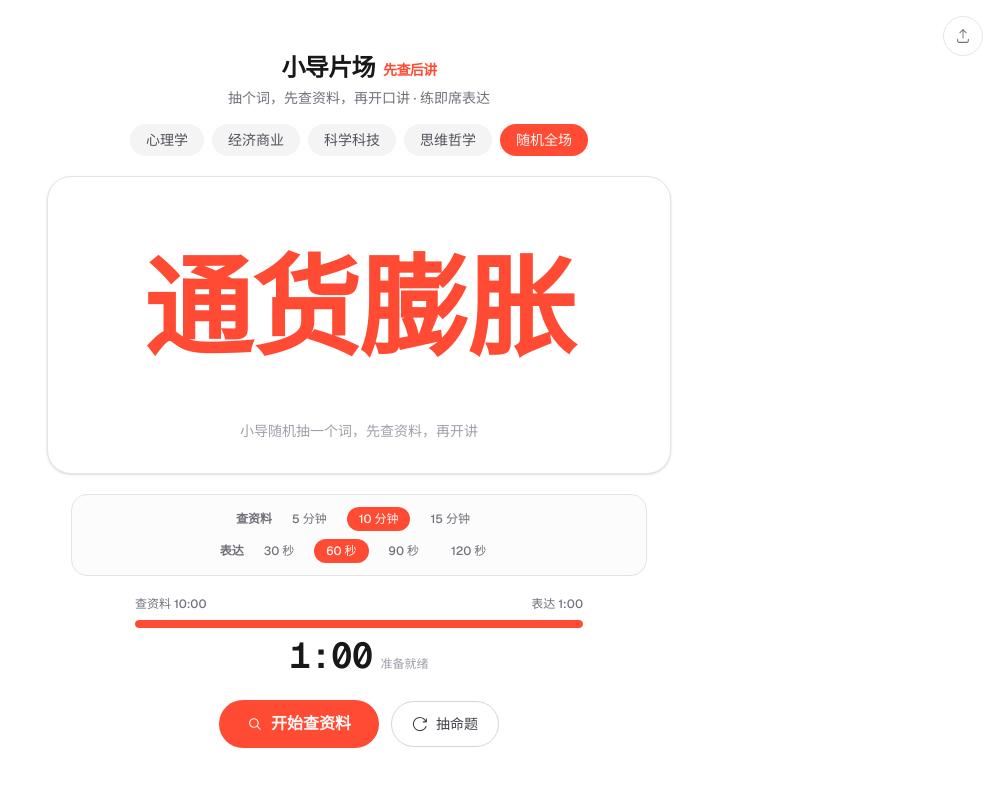
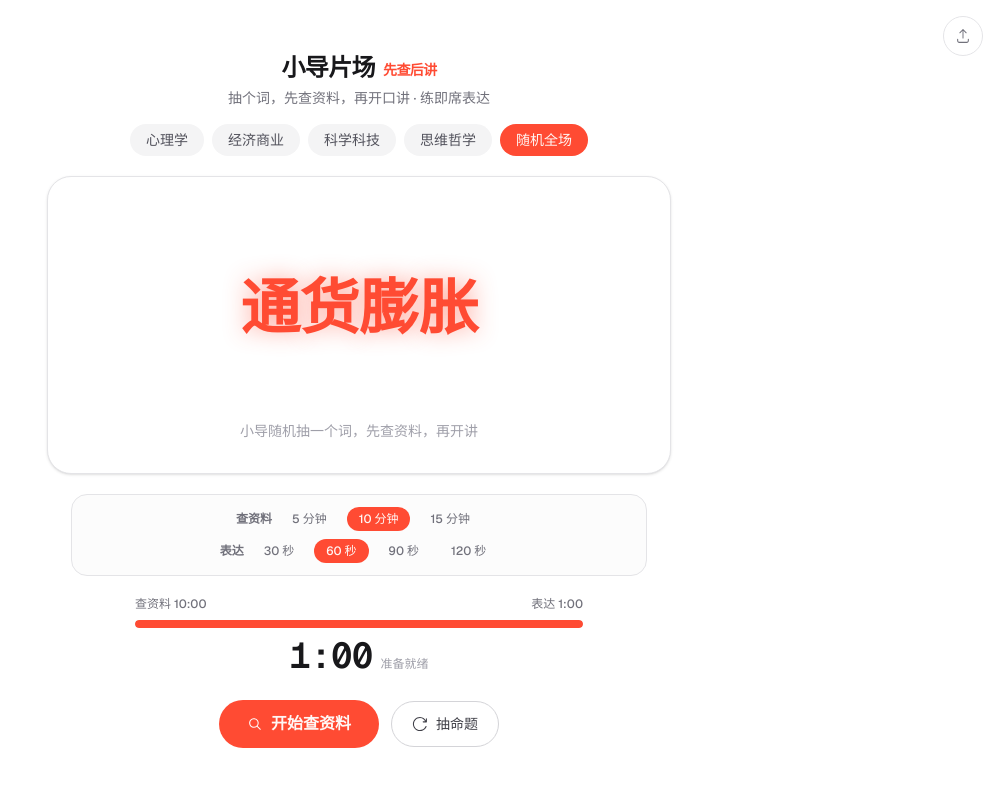
Before and after one commit to makeagreatcoup/xiaodao-speak, a Next.js app: page / in a window 1280 px wide. Shown: the top 786 px of the page, without its empty margins (281-1280 px from the left). Built offline with nearby package versions, Linux system fonts and the light colour scheme.

Commit message:
fix: 恢复老虎机滚动轮盘（无模糊/无回弹放大）、缩小字号并支持两行长词

```diff
--- a/app/globals.css
+++ b/app/globals.css
@@ -22,29 +22,71 @@ body {
   text-rendering: optimizeLegibility;
 }
 
-/* 抽题词：直接显示，无滚动 / 无模糊 / 无回弹放大，只做极轻淡入 */
+/* 抽题轮盘（老虎机式滚动，无模糊 / 无回弹放大） */
 .reel-window {
+  position: relative;
+  height: 200px; /* 与 PromptStage 的 REEL_ROW 一致 */
+  overflow: hidden;
   display: flex;
   align-items: center;
   justify-content: center;
-  min-height: 200px;
 }
-.reel-word {
+.reel-col {
+  will-change: transform;
+}
+.reel-row {
+  height: 200px;
   display: flex;
   align-items: center;
   justify-content: center;
-  font-size: clamp(3.25rem, 8.5vw, 7rem);
+  text-align: center;
+  padding: 0 0.75rem;
+  font-size: clamp(2rem, 5.5vw, 3.75rem);
   font-weight: 700;
   letter-spacing: -0.01em;
+  line-height: 1.12;
+  color: #18181b;
+}
+/* 定格词：与滚动窗同高同字号，居中显示，长词可自动折两行 */
+.reel-word {
+  height: 200px;
+  display: flex;
+  align-items: center;
+  justify-content: center;
+  text-align: center;
+  padding: 0 0.75rem;
+  font-size: clamp(2rem, 5.5vw, 3.75rem);
+  font-weight: 700;
+  letter-spacing: -0.01em;
+  line-height: 1.12;
   color: var(--color-accent);
-  animation: wordIn 0.35s ease both;
+  /* 锁定：从中性色平滑过渡到主题红 + 轻微辉光，不做缩放 / 回弹 */
+  animation: lockIn 0.5s ease both;
 }
-@keyframes wordIn {
-  from {
-    opacity: 0;
+@keyframes lockIn {
+  0% {
+    color: #18181b;
+    text-shadow: 0 0 0 rgba(255, 75, 51, 0);
   }
-  to {
-    opacity: 1;
+  100% {
+    color: var(--color-accent);
+    text-shadow: 0 0 22px rgba(255, 75, 51, 0.45);
+  }
+}
+.dark .reel-row {
+  color: #fafafa;
+}
+.dark .reel-word {
+  animation-name: lockInDark;
+}
+@keyframes lockInDark {
+  0% {
+    color: #fafafa;
+    text-shadow: 0 0 0 rgba(255, 75, 51, 0);
+  }
+  100% {
+    color: var(--color-accent);
+    text-shadow: 0 0 26px rgba(255, 75, 51, 0.6);
   }
 }
 .reel-word--empty {
--- a/components/PromptStage.tsx
+++ b/components/PromptStage.tsx
@@ -33,6 +33,19 @@ const SPEAK_DURATIONS = [
   { label: "90 秒", value: 90 },
   { label: "120 秒", value: 120 },
 ];
+
+// 轮盘：行高 / 动画时长须与 globals.css 的 .reel-window / .reel-row 一致
+const REEL_ROW = 200;
+const REEL_DURATION = 2200; // ms，平滑减速定格
+
+// 拼一段轮盘词列：末尾固定为抽中的词，前面随机铺满
+function buildReel(pool: Prompt[], chosen: Prompt): string[] {
+  const LEN = 24;
+  const arr: string[] = [];
+  for (let i = 0; i < LEN - 1; i++) arr.push(pickRandom(pool).term);
+  arr.push(chosen.term);
+  return arr;
+}
 
 const EXP_KEY = "xd-expressed";
 const CUSTOM_KEY = "xd-custom";
@@ -82,6 +95,11 @@ export function PromptStage() {
   const [researchDuration, setResearchDuration] = useState(10 * 60);
   const [speakDuration, setSpeakDuration] = useState(60);
   const [left, setLeft] = useState(60);
+
+  // 轮盘滚动状态
+  const [spinning, setSpinning] = useState(false);
+  const [reelWords, setReelWords] = useState<string[]>([]);
+  const reelRef = useRef<HTMLDivElement | null>(null);
 
   // 批量导入弹层
   const [importOpen, setImportOpen] = useState(false);
@@ -146,6 +164,41 @@ export function PromptStage() {
     };
   }, []);
 
+  // 轮盘滚动：平滑减速定格到抽中的词（无模糊 / 无回弹放大）
+  useEffect(() => {
+    if (!spinning) return;
+    const el = reelRef.current;
+    if (!el || reelWords.length === 0) {
+      setSpinning(false);
+      return;
+    }
+    const target = (reelWords.length - 1) * REEL_ROW;
+    const reduce =
+      typeof window !== "undefined" &&
+      window.matchMedia("(prefers-reduced-motion: reduce)").matches;
+    if (reduce) {
+      el.style.transform = `translateY(-${target}px)`;
+      setSpinning(false);
+      return;
+    }
+    const start = performance.now();
+    let raf = 0;
+    const frame = (now: number) => {
+      const t = Math.min(1, (now - start) / REEL_DURATION);
+      const eased = 1 - Math.pow(1 - t, 3); // easeOutCubic
+      el.style.transform = `translateY(-${target * eased}px)`;
+      if (t < 1) {
+        raf = requestAnimationFrame(frame);
+      } else {
+        el.style.transform = `translateY(-${target}px)`;
+        setSpinning(false);
+      }
+    };
+    raf = requestAnimationFrame(frame);
+    return () => cancelAnimationFrame(raf);
+    // eslint-disable-next-line react-hooks/exhaustive-deps
+  }, [spinning]);
+
   function clearTimers() {
     if (timerRef.current) {
       clearInterval(timerRef.current);
@@ -173,7 +226,10 @@ export function PromptStage() {
       return;
     }
     setEmptyReason("none");
-    drawFromPool(pool);
+    const chosen = pickRandom(pool);
+    setPrompt(chosen);
+    setReelWords(buildReel(pool, chosen));
+    setSpinning(true);
   }
 
   function switchCat(next: CategoryKey) {
@@ -401,16 +457,26 @@ export function PromptStage() {
         )}
       </div>
 
-      {/* 命题卡：大词，整屏居中核心，直接显示（无滚动 / 无模糊 / 无回弹） */}
+      {/* 命题卡：大词轮盘（老虎机），居中核心 */}
       <div className="relative w-full">
         <div className="rounded-3xl border border-zinc-200 bg-white p-6 text-center shadow-sm dark:border-zinc-800 dark:bg-zinc-900 sm:p-8">
           <div className="reel-window mx-auto" aria-live="polite">
-            {prompt ? (
+            {spinning ? (
+              <div key="reel-col" ref={reelRef} className="reel-col">
+                {reelWords.map((w, i) => (
+                  <div key={i} className="reel-row">
+                    {w}
+                  </div>
+                ))}
+              </div>
+            ) : prompt ? (
               <div key={prompt.id} className="reel-word">
                 {prompt.term}
               </div>
             ) : (
-              <div className="reel-word reel-word--empty">抽一个词</div>
+              <div key="reel-empty" className="reel-word reel-word--empty">
+                抽一个词
+              </div>
             )}
           </div>
 
```
